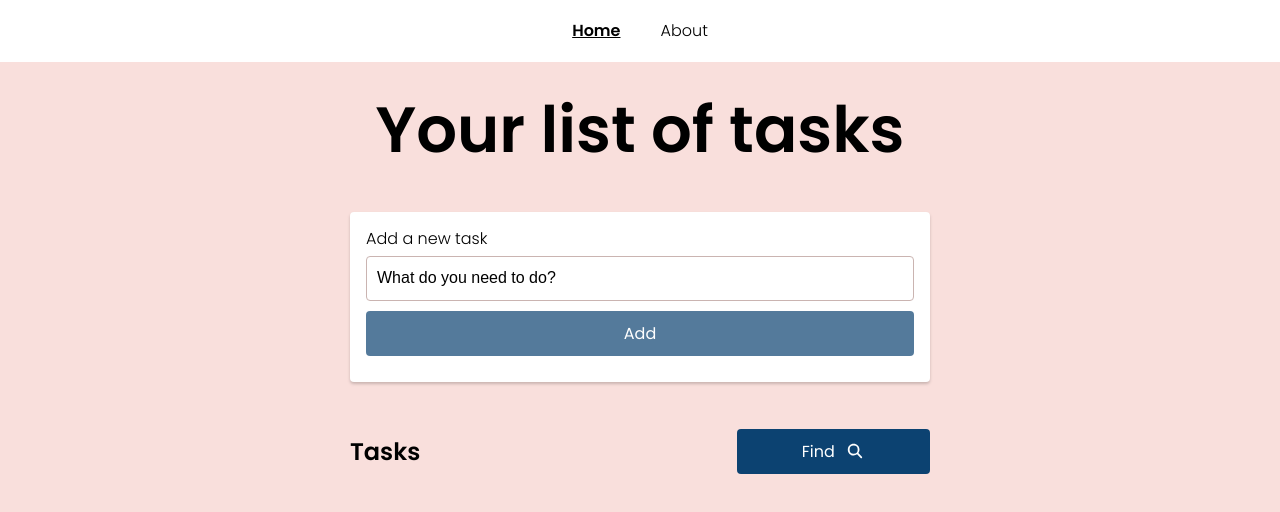
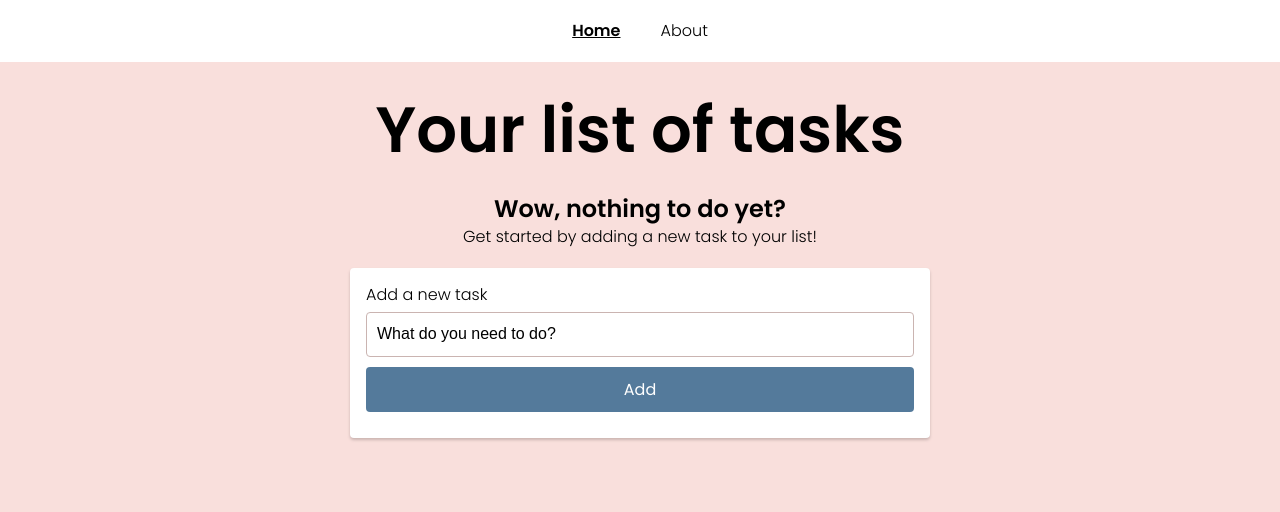
Before and after one commit to zarasyversen/angular-todo, an Angular app: page /todos in a window 1280 px wide. Shown: the top 512 px of the page. Built offline with nearby package versions, Linux system fonts and the light colour scheme.

Commit message:
Add empty list markup

```diff
--- a/src/app/todos/todo-container/todo-container.component.css
+++ b/src/app/todos/todo-container/todo-container.component.css
@@ -0,0 +1,4 @@
+.empty-list {
+  margin-top: 30px;
+  text-align: center;
+}
--- a/src/app/todos/todo-container/todo-container.component.html
+++ b/src/app/todos/todo-container/todo-container.component.html
@@ -4,8 +4,15 @@
       <app-header></app-header>
       <app-todo-counter [todoItems]="todos"></app-todo-counter>
     </div>
+    <div *ngIf="todos.length === 0">
+      <div class="empty-list">
+        <h2>Wow, nothing to do yet?</h2>
+        <p>Get started by adding a new task to your list!</p>
+      </div>
+    </div>
     <app-todo-new (onTodoAdded)="addNewTodo($event)"></app-todo-new>
     <app-todo-list
+      *ngIf="todos.length > 0"
       [todos]="todos"
       (onTodoDeleted)="deleteTodo($event)"
       (onTodoCompleted)="completeTodo($event)"
```
